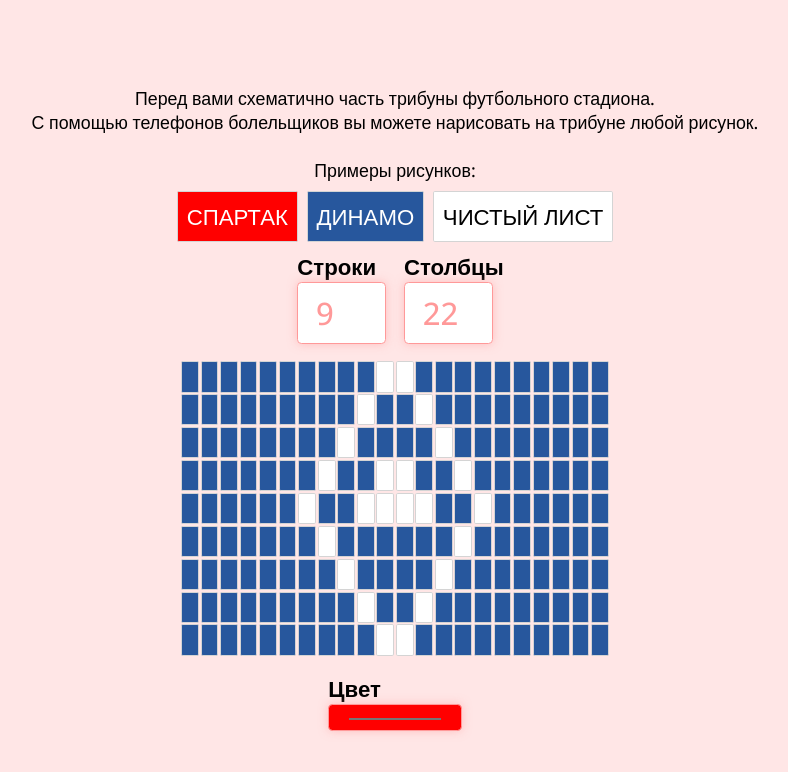
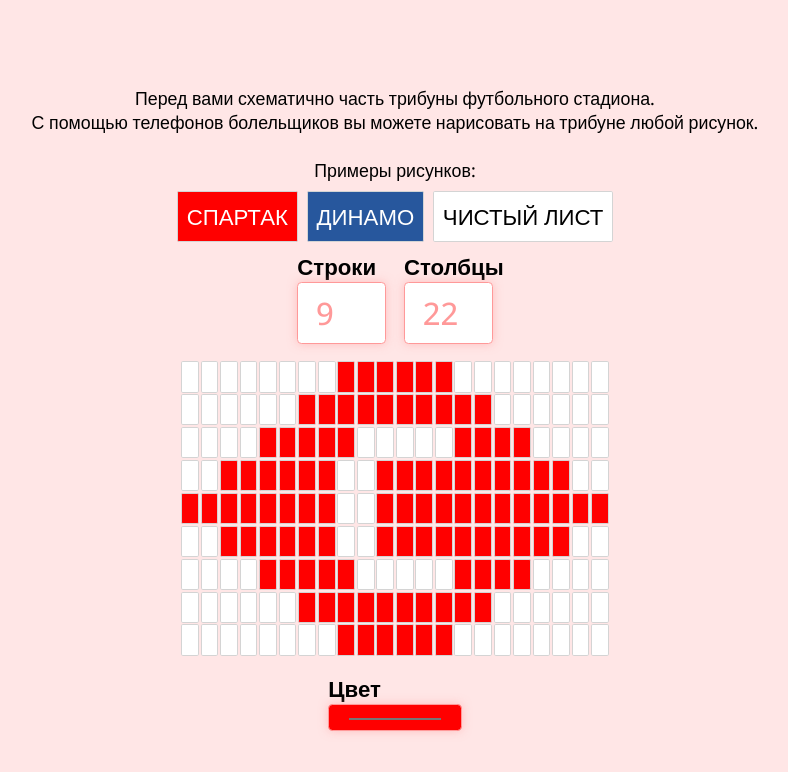
Before and after one commit to roman-orlovskiy/gromka.ru, a Vue app: page /#/demo in a window 1280 px wide. Shown: the top 772 px of the page, without its empty margins (245-1033 px from the left). Built offline with nearby package versions, Linux system fonts and the light colour scheme.

Commit message:
Default spartak

```diff
--- a/src/views/DemoView.vue
+++ b/src/views/DemoView.vue
@@ -77,7 +77,7 @@ const getItemStyle = (row, column) => {
   }
 }
 
-const paintData = ref(paints.dynamo)
+const paintData = ref(paints.spartak)
 
 const selectColor = (row, column) => {
   paintData.value[`${row}_${column}`] = color.value
```
